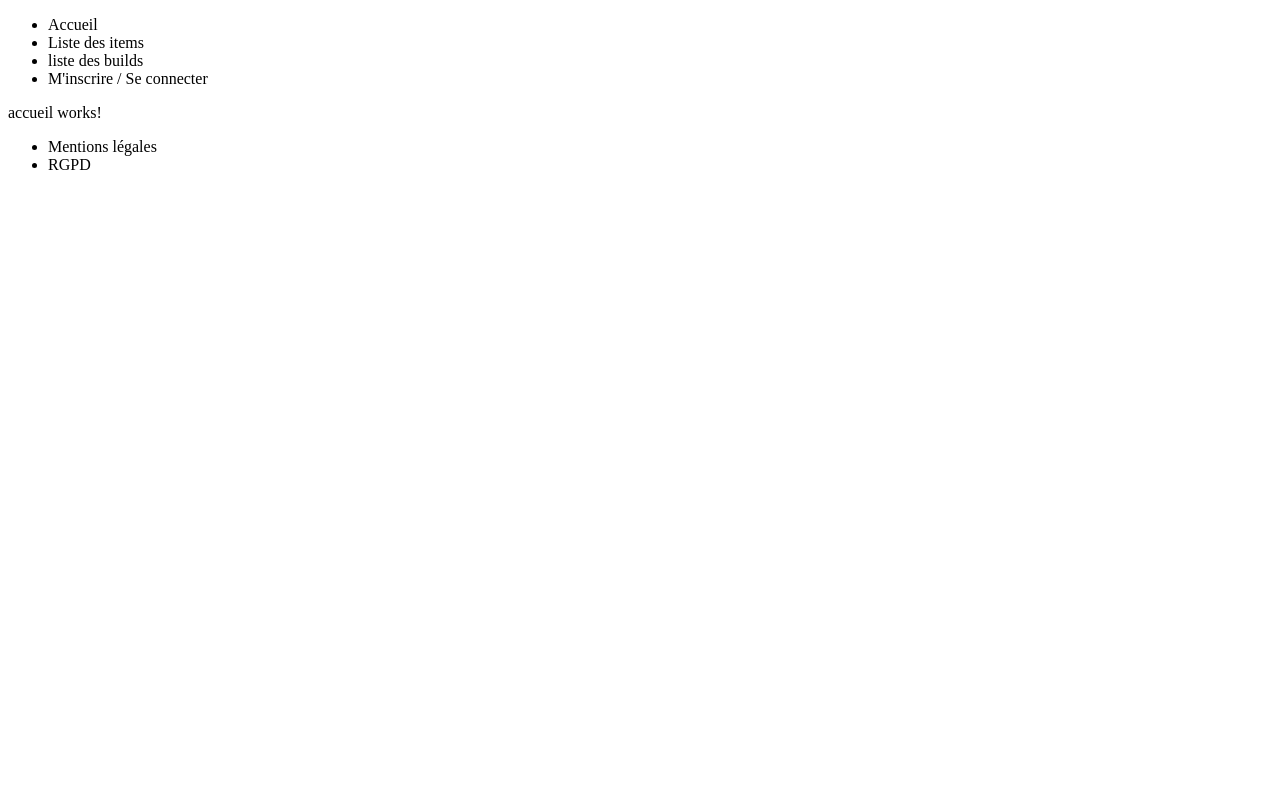
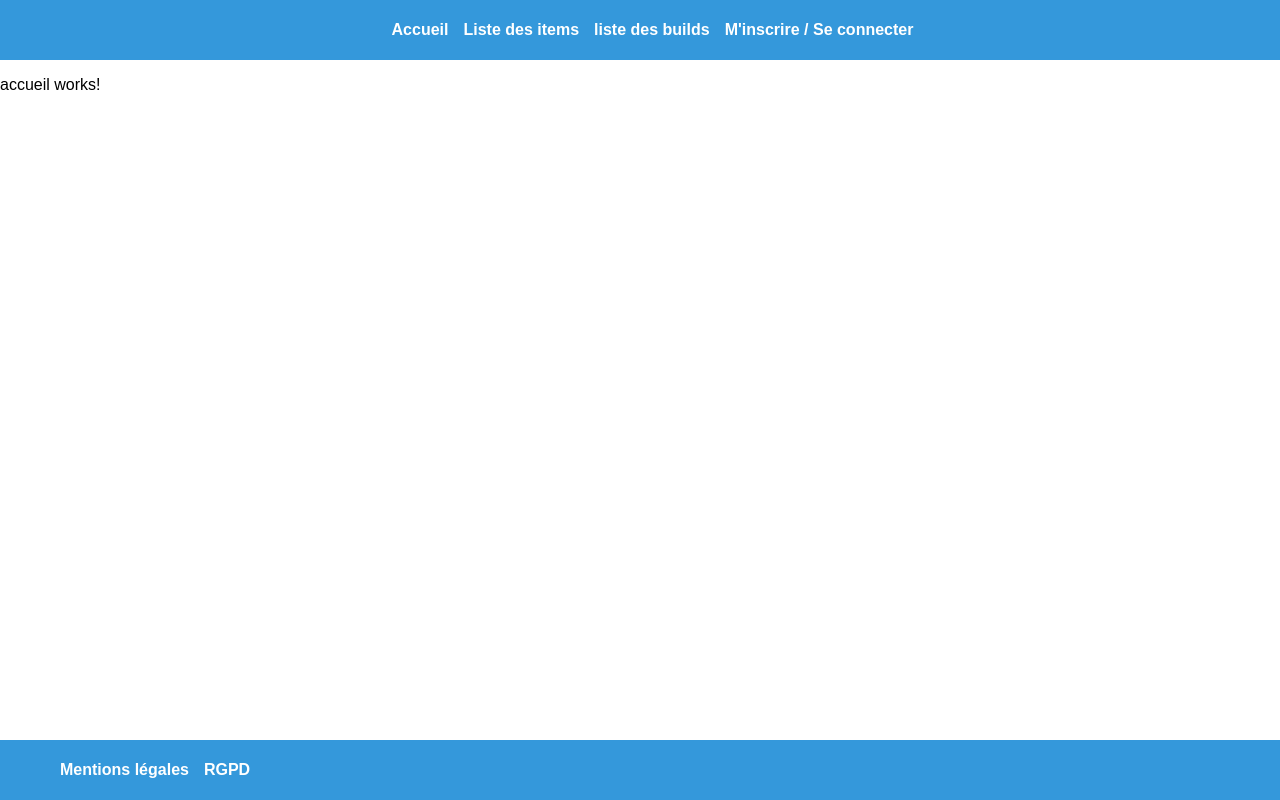
Before and after one commit to Tarchaud/PFE, an Angular app in the folder front/: page /accueil in a window 1280 px wide. Built offline with nearby package versions, Linux system fonts and the light colour scheme.

Commit message:
Update styles.css

```diff
--- a/front/src/styles.css
+++ b/front/src/styles.css
@@ -1 +1,85 @@
 /* You can add global styles to this file, and also import other style files */
+
+:root{
+    --menu:60px;
+    --bleu:#3498db;
+    --vert:#005C53;
+    --vertClair:#9FC131;
+    --jaune:#DBF227;
+    --clair:white;
+}
+
+html, body{
+  padding:0;
+  margin:0;
+  height:100%;
+  width:100%;
+  font-size:16px;
+  font-family: 'Raleway', sans-serif;
+  overflow:hidden;
+  display:flex;
+  flex-flow: column nowrap;
+}
+
+main{
+  flex-grow: 1;
+  width: 100vw;
+  /* padding-top: 20px; */
+  height:calc(100vh - var(--menu) - var(--menu));
+  overflow-y:auto;
+  overflow-x:hidden;
+  display:flex;
+}
+
+body > header, body > footer{
+   width: 1000vw;
+   height: var(--menu);
+}
+
+:host ::ng-deep {
+  width:100vw;
+}
+
+footer{
+
+  background-color: var(--bleu);
+  height: var(--menu);
+  color:var(--clair);
+  display:flex;
+  justify-content: space-between;
+  align-items: center;
+  position: fixed;
+  bottom: 0;
+  width: 100%;
+  padding: 0 20px;
+}
+
+header {
+  background-color: var(--bleu);
+  height: var(--menu);
+  color: var(--clair);
+  display: flex;
+  flex-flow: row nowrap;
+  justify-content: space-around;
+  align-items: center;
+  padding: 0 20px;
+}
+
+nav > ul {
+  display: flex;
+  flex-flow: row nowrap;
+  margin: 0;
+  list-style-type: none;
+}
+
+nav > ul > li {
+  margin-right: 15px;
+  text-decoration: none;
+  color: var(--clair);
+  font-weight: bold;
+}
+
+
+nav > ul > li:hover {
+  color: var(--jaune);
+}
```
